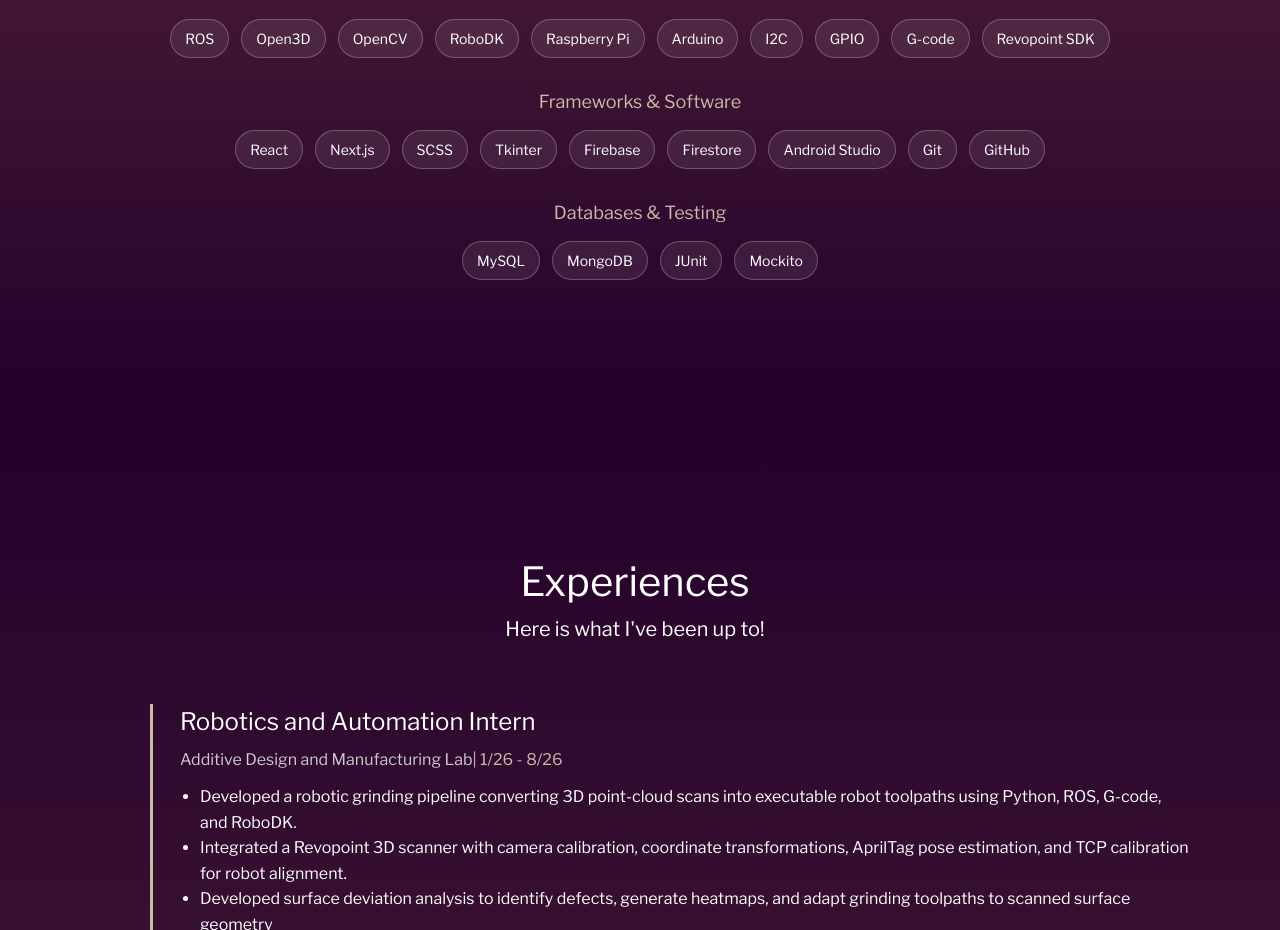
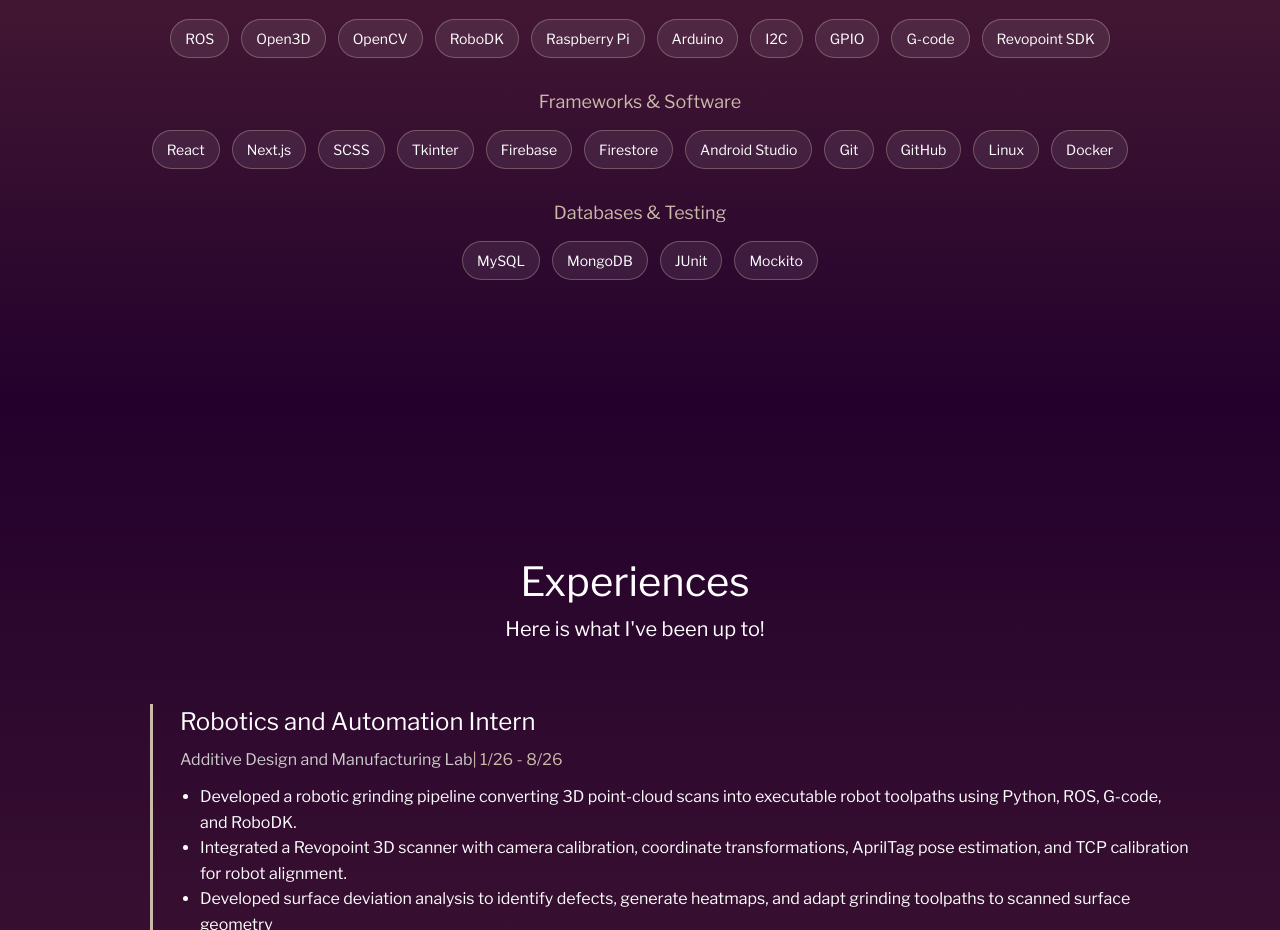
Before and after one commit to kalista13/Portfolio, a React (Vite) app: page / in a window 1280 px wide. Shown: the part 1564-2494 px from the top of the page. Built offline with nearby package versions, Linux system fonts and the light colour scheme.

Commit message:
Add to skills

```diff
--- a/src/pages/About/About.tsx
+++ b/src/pages/About/About.tsx
@@ -49,6 +49,8 @@
             <span>Android Studio</span>
             <span>Git</span>
             <span>GitHub</span>
+            <span>Linux</span>
+            <span>Docker</span>
           </div>
         </div>
 
```
